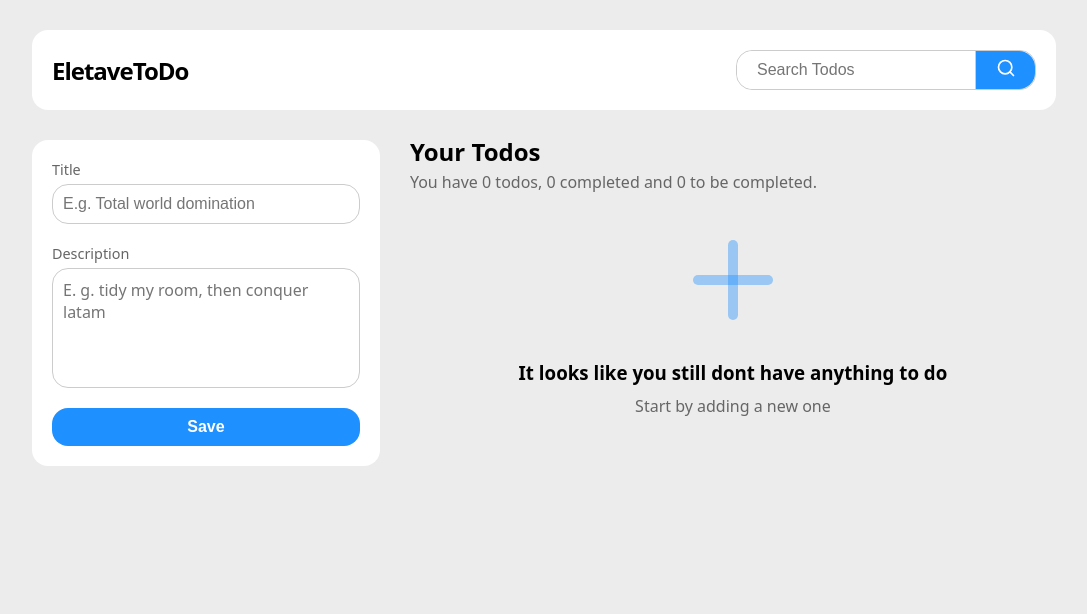
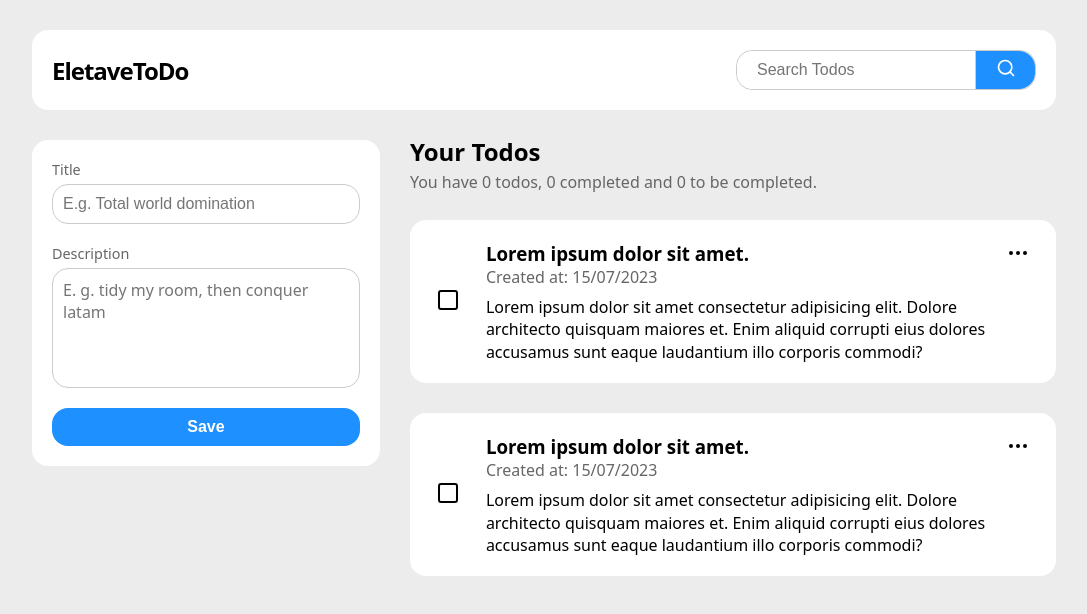
Before and after one commit to jesusrobot0/Elevate-Do, a React (Vite) app: page / in a window 1280 px wide. Shown: the top 614 px of the page, without its empty margins (96-1183 px from the left). Built offline with nearby package versions, Linux system fonts and the light colour scheme.

Commit message:
TodoItem agregado

```diff
--- /dev/null
+++ b/src/components/todo-item/TodoItem.jsx
@@ -0,0 +1,48 @@
+import { useState } from 'react'
+import { Edit2, Square, Trash, CheckSquare, MoreHorizontal } from 'lucide-react'
+import styles from './todo-item.module.css'
+
+export function TodoItem() {
+  const [isOpen, setIsOpen] = useState(false)
+  const [isChecked, setIsChecked] = useState(false)
+  return (
+    <div className={styles['todo-item']}>
+      <div className={styles['todo-item__checkbox']}>
+        <button onClick={() => setIsChecked(!isChecked)}>
+          {isChecked ? <CheckSquare /> : <Square />}
+        </button>
+      </div>
+      <div className={styles['todo-item__body']}>
+        <div className={styles['todo-item__header']}>
+          <h3>Lorem ipsum dolor sit amet.</h3>
+          <div className={styles['todo-item__toggle-button']}>
+            <button onClick={() => setIsOpen(!isOpen)}>
+              <MoreHorizontal />
+            </button>
+            {isOpen && (
+              <ul className={styles['todo-item__toggle-list']}>
+                <li>
+                  <button>
+                    <Edit2 className={styles['todo-item__icon']} /> Edit
+                  </button>
+                </li>
+                <li>
+                  <button className={styles['todo-item__delete-button']}>
+                    <Trash className={styles['todo-item__icon']} />
+                    Delete
+                  </button>
+                </li>
+              </ul>
+            )}
+          </div>
+        </div>
+        <p className={styles['todo-item__date']}>Created at: 15/07/2023</p>
+        <p className={styles['todo-item__description']}>
+          Lorem ipsum dolor sit amet consectetur adipisicing elit. Dolore
+          architecto quisquam maiores et. Enim aliquid corrupti eius dolores
+          accusamus sunt eaque laudantium illo corporis commodi?
+        </p>
+      </div>
+    </div>
+  )
+}
--- /dev/null
+++ b/src/components/todo-item/todo-item.module.css
@@ -0,0 +1,75 @@
+.todo-item {
+  padding: var(--medium-space);
+  display: flex;
+  gap: var(--medium-space);
+  border-radius: var(--medium-br);
+  background: var(--white);
+}
+
+.todo-item__checkbox {
+  display: flex;
+  align-items: center;
+}
+
+.todo-item__checkbox button {
+  border: none;
+  background: none;
+  cursor: pointer;
+}
+
+.todo-item__header {
+  display: flex;
+  justify-content: space-between;
+  align-items: center;
+}
+
+.todo-item__toggle-button {
+  position: relative;
+}
+
+.todo-item__icon {
+  width: 1rem;
+  display: block;
+}
+
+.todo-item__toggle-button button {
+  display: flex;
+  align-items: center;
+  gap: 5px;
+  font-size: 1rem;
+  border: none;
+  background: none;
+  cursor: pointer;
+}
+
+.todo-item__delete-button {
+  color: red;
+}
+
+.todo-item__toggle-list {
+  width: 150px;
+  padding-left: 0;
+  position: absolute;
+  right: 0;
+  border: 1px solid #ccc;
+  border-radius: 8px;
+  list-style: none;
+  background: var(--white);
+}
+
+.todo-item__toggle-list li {
+  padding: 10px 5px;
+}
+
+.todo-item__toggle-list li:first-child {
+  border-bottom: 1px solid #ccc;
+}
+
+.todo-item__date {
+  margin-bottom: 8px;
+  color: #666;
+}
+
+.todo-item__description {
+  line-height: 1.4;
+}
--- a/src/components/todo-list/TodoList.jsx
+++ b/src/components/todo-list/TodoList.jsx
@@ -1,12 +1,20 @@
 import { TodoSummary } from '../todos-summary/TodosSummary'
 import { Placeholder } from '../placeholder/Placeholder'
 import styles from './todo-list.module.css'
+import { TodoItem } from '../todo-item/TodoItem'
 
 export function TodoList() {
   return (
     <div className={styles['todo-list']}>
       <TodoSummary />
-      {false ? 'TODOS' : <Placeholder />}
+      {true ? (
+        <>
+          <TodoItem />
+          <TodoItem />
+        </>
+      ) : (
+        <Placeholder />
+      )}
     </div>
   )
 }
```
